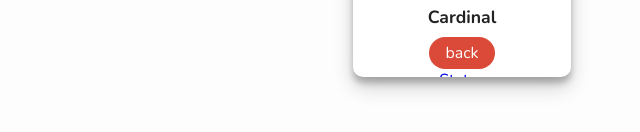
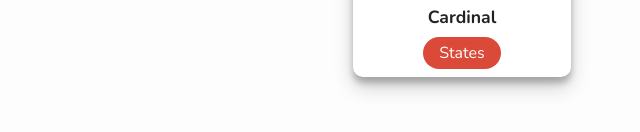
Before and after one commit to Legocool13/PWA01F23-1, a plain HTML site: page index.html in a window 1280 px wide. Shown: the part 262-394 px from the top of the page, 178-818 px from the left. Drawn offline with nearby package versions, Linux system fonts and the light colour scheme.

Commit message:
Update index.html

```diff
--- a/index.html
+++ b/index.html
@@ -23,8 +23,7 @@
       <div class="card">
         <img class="card--avatar" src="images/Cardinal.png" />
         <h1 class="card--title">Cardinal</h1>
-        <a class="card--link" href="index.html">back</a>
-        <a class="card--link2" href="#">States</a>
+        <a class="card--link" href="mockingbird.html">States</a>
       </div>
     </div>
     <script src="js/main.js"></script>
```
